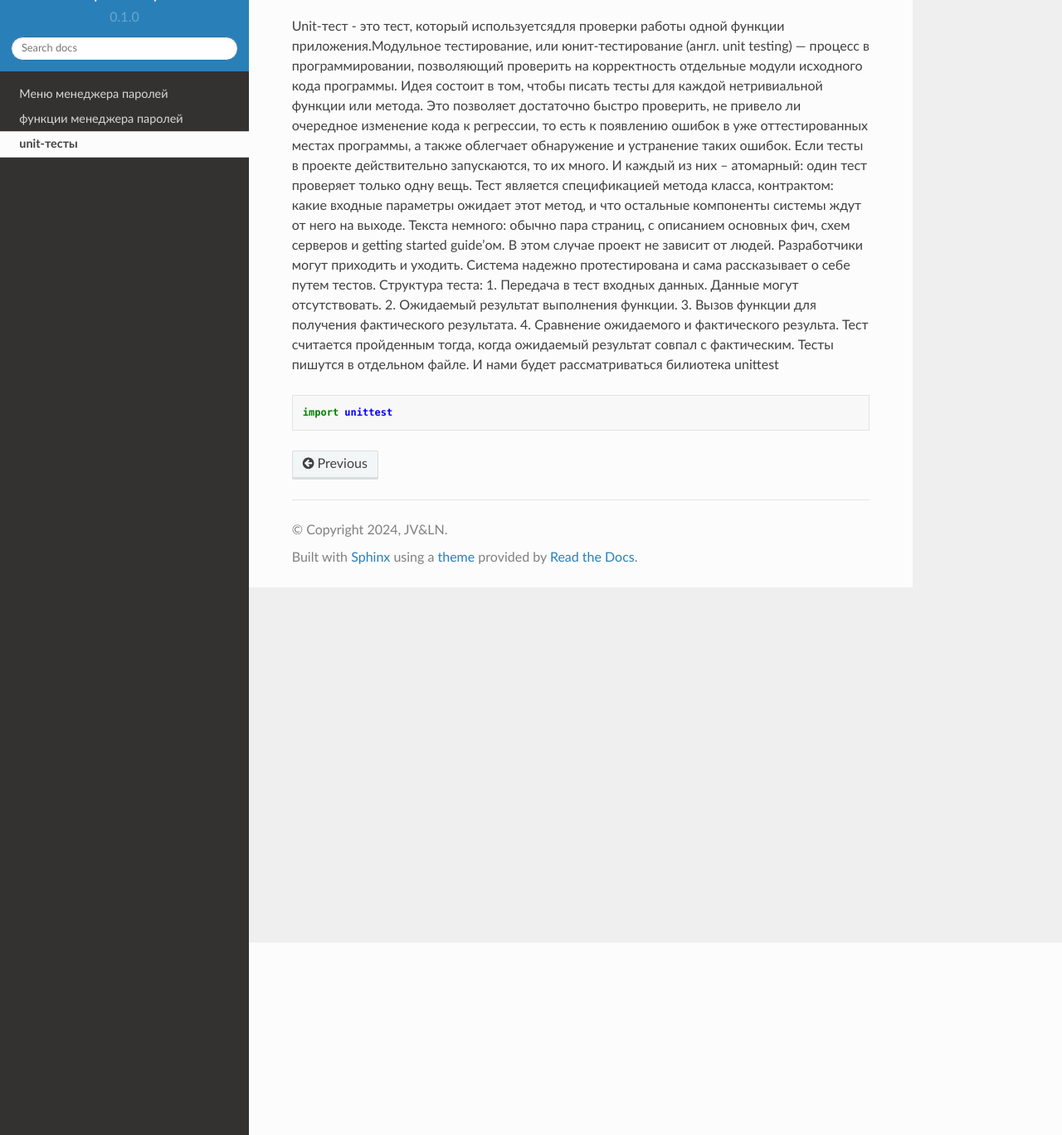
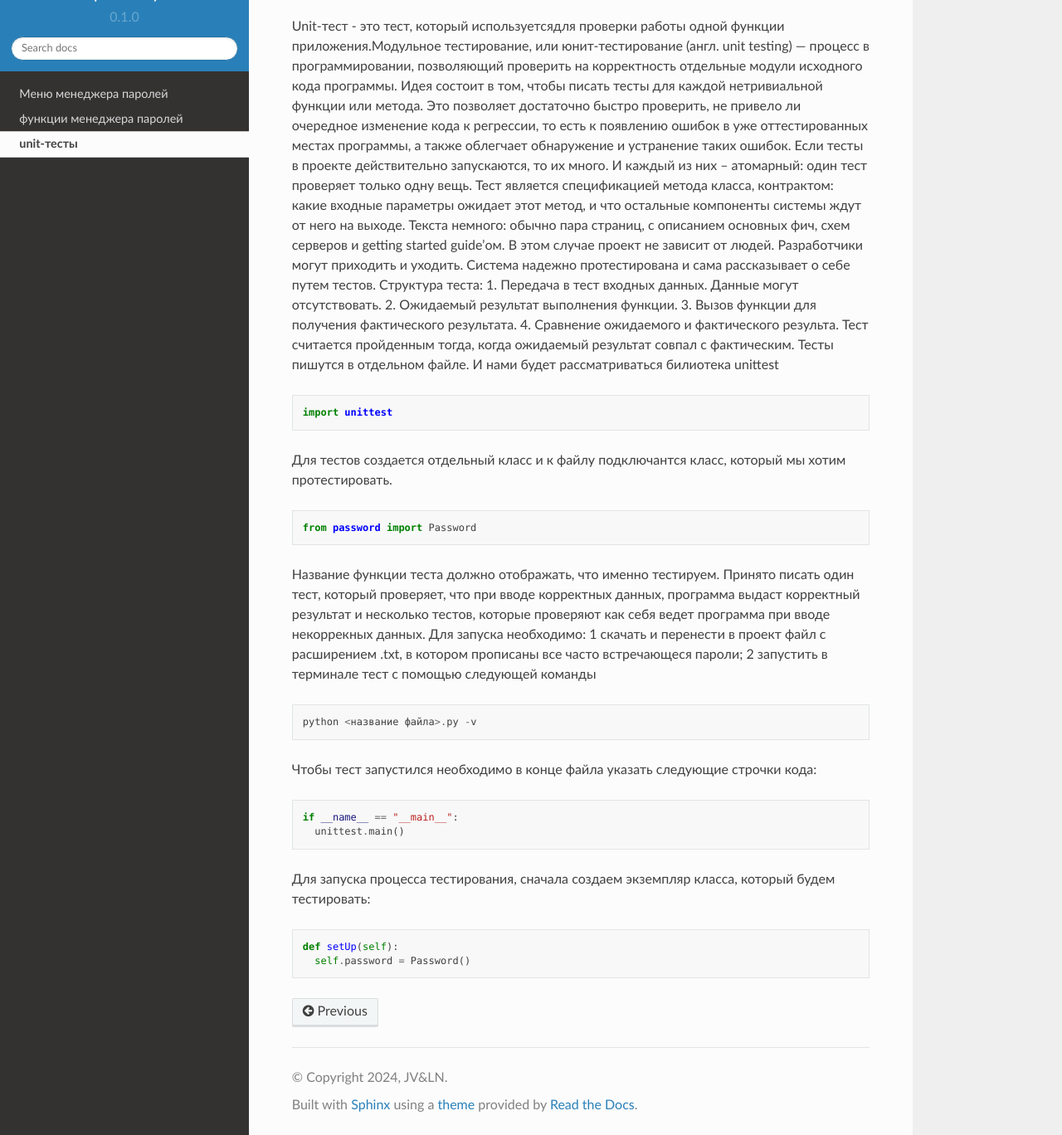
Before and after one commit to LiyaNiTa/Parol_na_Python, a Sphinx documentation site: the page built from docs/source/unit_test.rst, in a window 1280 px wide and 1400 px high, scrolled down 232 px, cut to the strip 32-1400 px from the top of the window. Shown: the whole strip at 83% size. Built offline with Sphinx 7.4.7 and the Read the Docs theme 2.0.0, drawn with Linux system fonts in a browser that asks for light colours.

Commit message:
Update unit_test.rst

```diff
--- a/docs/source/unit_test.rst
+++ b/docs/source/unit_test.rst
@@ -17,3 +17,36 @@ Unit-тест - это тест, который используетсядля
 .. code-block:: python
 
    import unittest
+
+
+Для тестов создается отдельный класс и к файлу подключантся класс, который мы хотим протестировать.
+
+.. code-block:: python
+
+   from password import Password
+
+Название функции теста должно отображать, что именно тестируем. Принято писать один тест, который проверяет, что при вводе корректных данных, программа выдаст корректный результат и несколько тестов, которые проверяют как себя ведет программа при вводе некоррекных данных.
+Для запуска необходимо:
+1 скачать и перенести в проект файл с расширением .txt, в котором прописаны все часто встречающеся пароли;
+2 запустить в терминале тест с помощью следующей команды
+
+
+.. code-block:: python
+
+ python <название файла>.py -v
+
+
+Чтобы тест запустился необходимо в конце файла указать следующие строчки кода:
+
+
+.. code-block:: python
+
+   if __name__ == "__main__":
+     unittest.main()
+
+Для запуска процесса тестирования, сначала создаем экземпляр класса, который будем тестировать:
+
+.. code-block:: python
+
+  def setUp(self):
+    self.password = Password()
```
